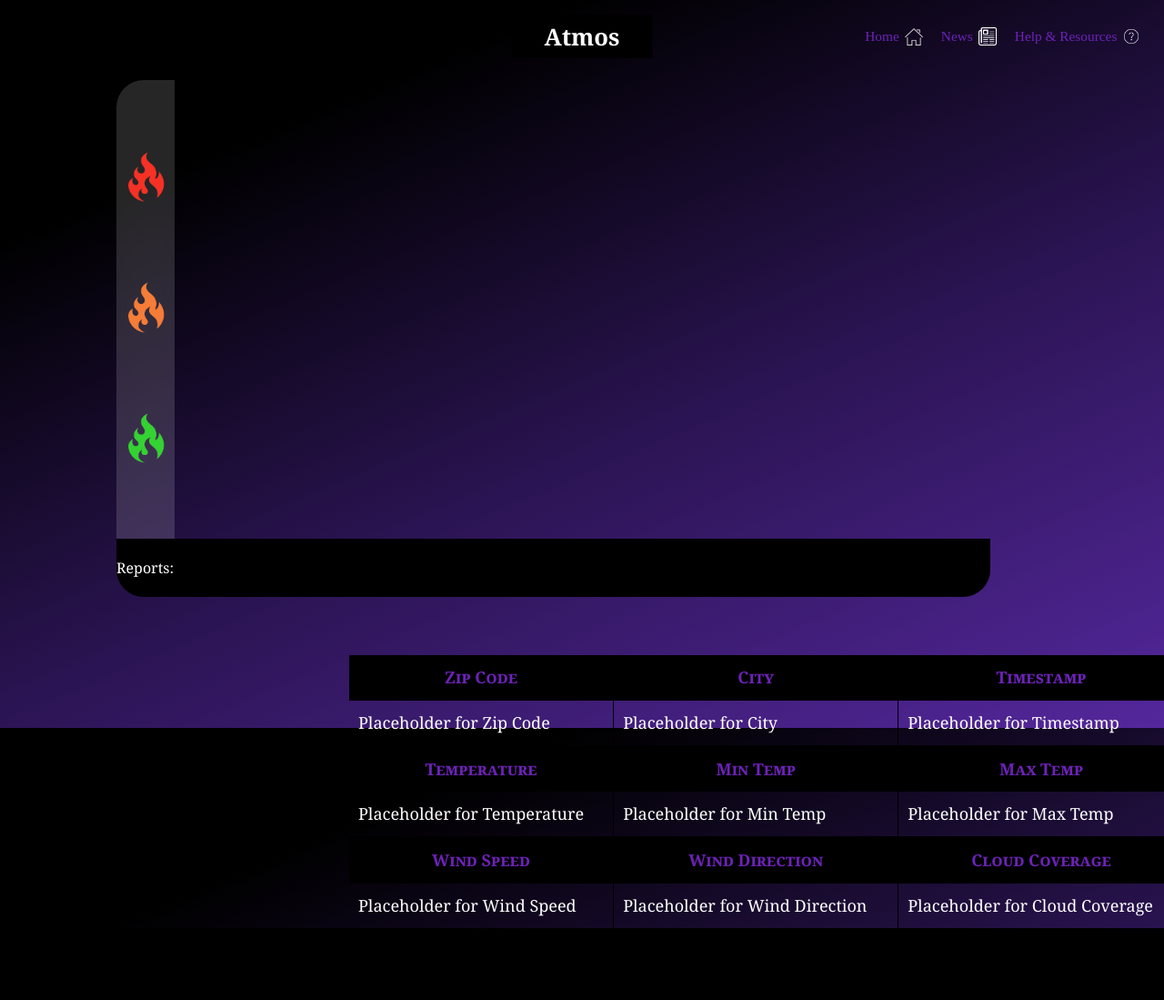
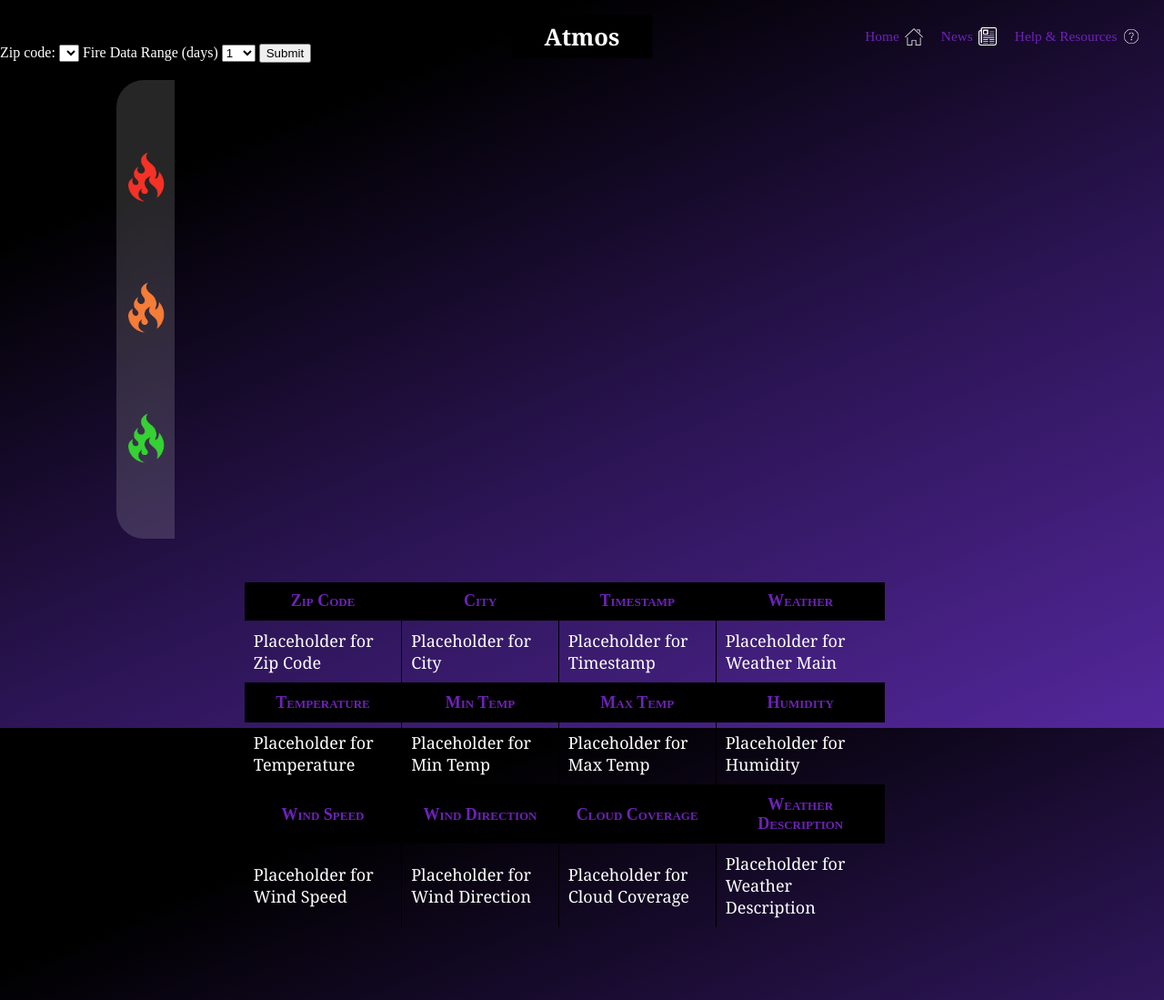
Before and after one commit to mateoFrancis/AtmosApp, a PHP site: page /home.php in a window 1280 px wide; the page is wider, and only the part inside the window is pictured. Shown: that part at 91% size. Before the commit the page ends 1020 px from the top of that part, so only its background shows below. Run offline with PHP 8.4, Linux system fonts and the light colour scheme; data that the repository does not hold is empty; some libraries are stand-ins or nearby versions.

Commit message:
Add files via upload

```diff
--- a/home.php
+++ b/home.php
@@ -2,7 +2,7 @@
 <html>
     <head>
         <link rel="stylesheet" href="./style.css">
-        <script src = "/script.js"></script>
+        <script src = "script.js"></script>
         <link rel ="icon" type="image/x-icon" href="./images/favicon02.jpg">
 
         <title id="font">ATMOS</title>
@@ -38,7 +38,30 @@
         </div>
 
 
-        <div id = "live"> Reports: </div>
+        <form id="select" method="post">
+            <label for="zip">Zip code:</label>
+            <select id="zip" name="zip">
+                <?php foreach ($zipCodes as $zip): ?>
+                    <option value="<?php echo htmlspecialchars($zip); ?>"><?php echo htmlspecialchars($zip); ?></option>
+                <?php endforeach; ?>
+            </select>
+
+            <label for="days">Fire Data Range (days)</label>
+            <select id="days" name="days">
+                <option value="1">1</option>
+                <option value="2">2</option>
+                <option value="3">3</option>
+                <option value="4">4</option>
+                <option value="5">5</option>
+                <option value="6">6</option>
+                <option value="7">7</option>
+                <option value="8">8</option>
+                <option value="9">9</option>
+                <option value="10">10</option>
+            </select>
+
+            <input id ='button' type="submit" value="Submit">
+        </form>
 
 
 
@@ -46,7 +69,6 @@
 
 
     </div>
-
     <div class="table-wrapper">
     <table class="myOtherTable">
         <!-- Header Row -->
@@ -98,4 +120,5 @@
 
 
 
+
     </body>
--- a/style.css
+++ b/style.css
@@ -94,6 +94,7 @@ body {
     width: 70vw;
     height: 63vh;
     border-top-right-radius: 30px;
+    border-bottom-right-radius: 30px;
     padding: 30;
 }
 
@@ -111,7 +112,7 @@ hr.solid {
     left: 10vw;
     height: 63vh;
     border-top-left-radius: 30px;
-
+    border-bottom-left-radius: 30px;
     display: flex;
     flex-direction: column;
     align-items: center;
@@ -160,12 +161,12 @@ hr.solid {
     white-space: nowrap;
     border-bottom-left-radius: 30px;
 }
-
+/*
 table {
     position: absolute;
     color: white;
-    left:30vw;
-    top: 85vh;
+    left:8vw;
+    top: 75vh;
     margin: 2vh 5vw;
     font-family: Georgia, 'Times New Roman', Times, serif;
     line-height: 1.6;
@@ -176,8 +177,8 @@ table {
 }
 
 table, th, td {
-    /*border: 1px solid rgb(224, 20, 20);*/
-  }
+    border: 1px solid rgb(224, 20, 20);
+  }*/
 
 #select{
     color: white;
@@ -192,10 +193,19 @@ table, th, td {
 }
 
 /* Table Styling */
+
 .table-wrapper {
     max-width: 100%;
     padding: 0 5vw; /* Adds horizontal breathing room */
     box-sizing: border-box;
+    position: absolute;
+    display: flex;
+    justify-content: center;
+    align-items: center;
+    left:16vw;
+    width: 65vw;
+    position: absolute;
+    top: 75vh;
 }
 
 .myOtherTable {
```
